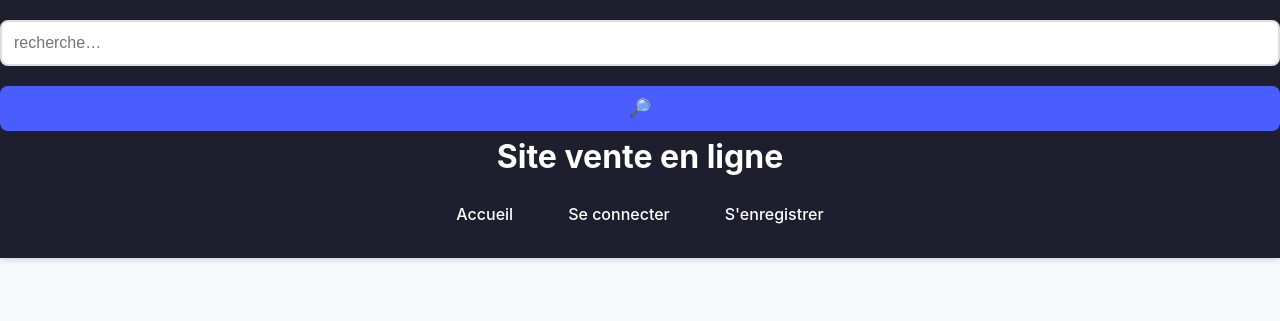
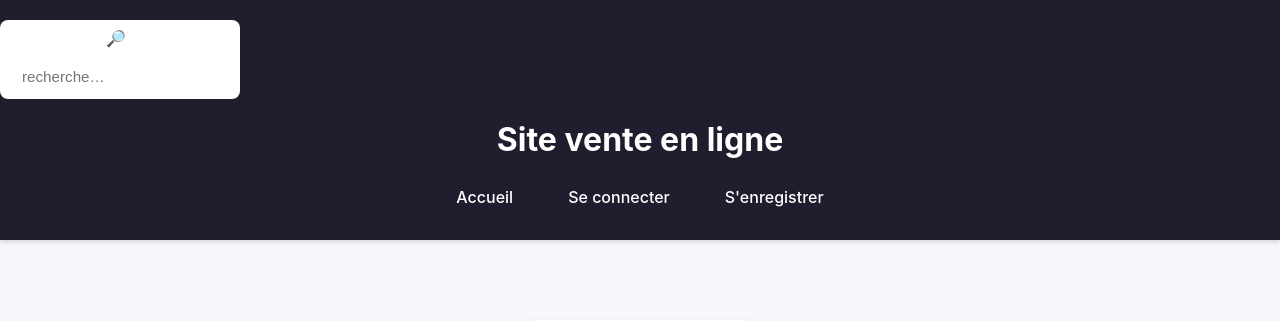
Before and after one commit to moiV123/Site_vente_en_ligne1, a Flask app: page / in a window 1280 px wide. Shown: the top 321 px of the page. Run offline with Flask 3, Linux system fonts and the light colour scheme.

Commit message:
update_css

```diff
--- a/static/base.css
+++ b/static/base.css
@@ -96,3 +96,72 @@ footer {
     padding: 15px 0;
     margin-top: 50px;
 }
+
+/* FORMULAIRE DE RECHERCHE DANS LE HEADER */
+header form {
+    display: flex;
+    justify-content: center;
+    align-items: center;
+    gap: 8px;
+    margin-bottom: 15px;
+}
+
+/* CHAMP DE RECHERCHE */
+header form input[type="text"] {
+    padding: 8px 12px;
+    border-radius: 6px;
+    border: none;
+    outline: none;
+    width: 220px;
+    font-size: 0.95rem;
+}
+
+/* BOUTON LOUPE */
+header form button {
+    padding: 8px 12px;
+    border: none;
+    border-radius: 6px;
+    background: #4A5DFF;
+    color: #ffffff;
+    cursor: pointer;
+    font-size: 1rem;
+    transition: 0.2s;
+    width: auto;              /* IMPORTANT */
+}
+
+/* HOVER */
+header form button:hover {
+    background: #3b4ae0;
+}
+
+/* FORMULAIRE DE RECHERCHE */
+.search-form {
+    display: flex;
+    align-items: center;
+    justify-content: center;
+    margin-bottom: 15px;
+}
+
+/* CONTENEUR VISUEL */
+.search-form {
+    background: #ffffff;
+    border-radius: 8px;
+    padding: 6px 10px;
+    width: fit-content;
+}
+
+/* ICÔNE */
+.search-icon {
+    font-size: 1rem;
+    margin-right: 8px;
+    color: #4A5DFF;
+}
+
+/* INPUT */
+.search-form input {
+    border: none;
+    outline: none;
+    font-size: 0.95rem;
+    width: 200px;
+    background: transparent;
+}
--- a/templates/base.html
+++ b/templates/base.html
@@ -11,9 +11,9 @@
 </head>
 <body>
 <header>
-    <form action="/search" method="get">
-        <input type="text" name="query" placeholder="recherche…" class="">
-        <button type="submit" class="">🔎</button>
+    <form action="/search" method="get" class="search-form">
+        <span class="search-icon">🔎</span>
+        <input type="text" name="query" placeholder="recherche…">
     </form>
     <h1>Site vente en ligne</h1>
     <nav>
```
